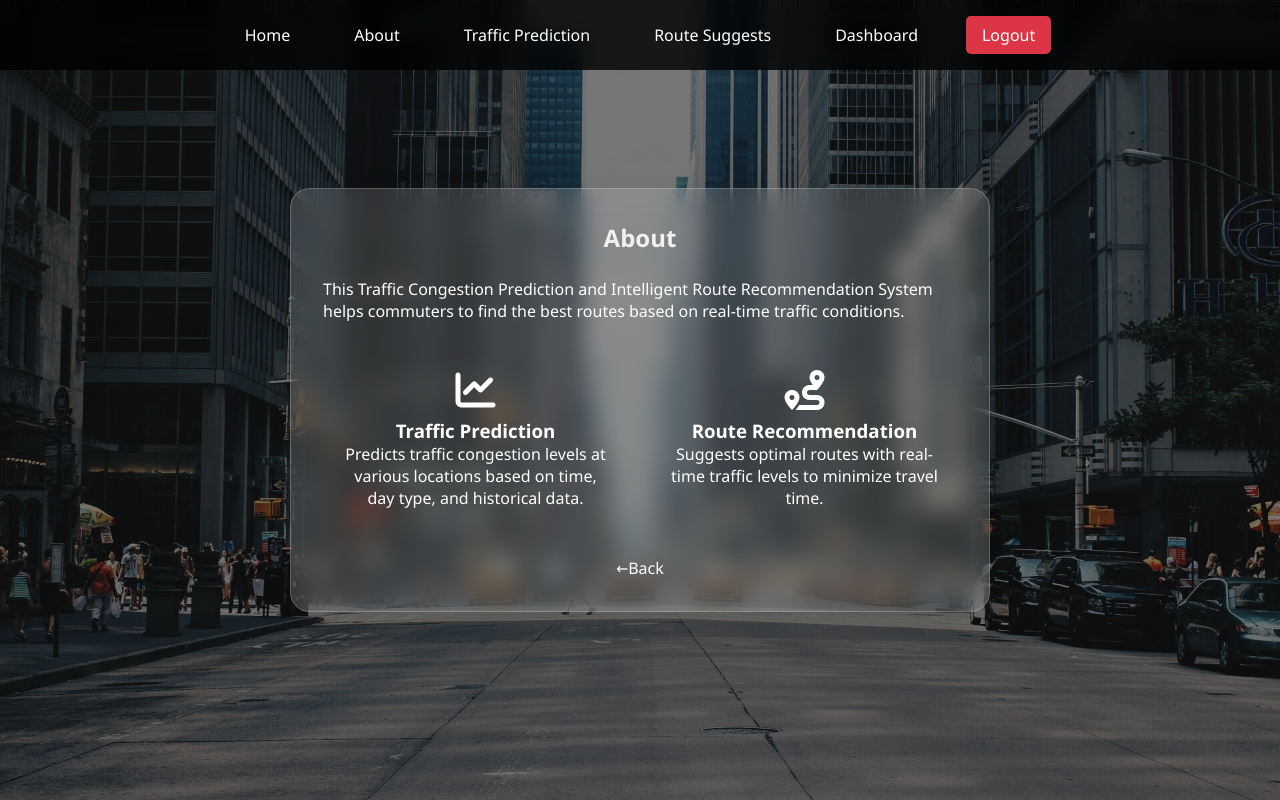
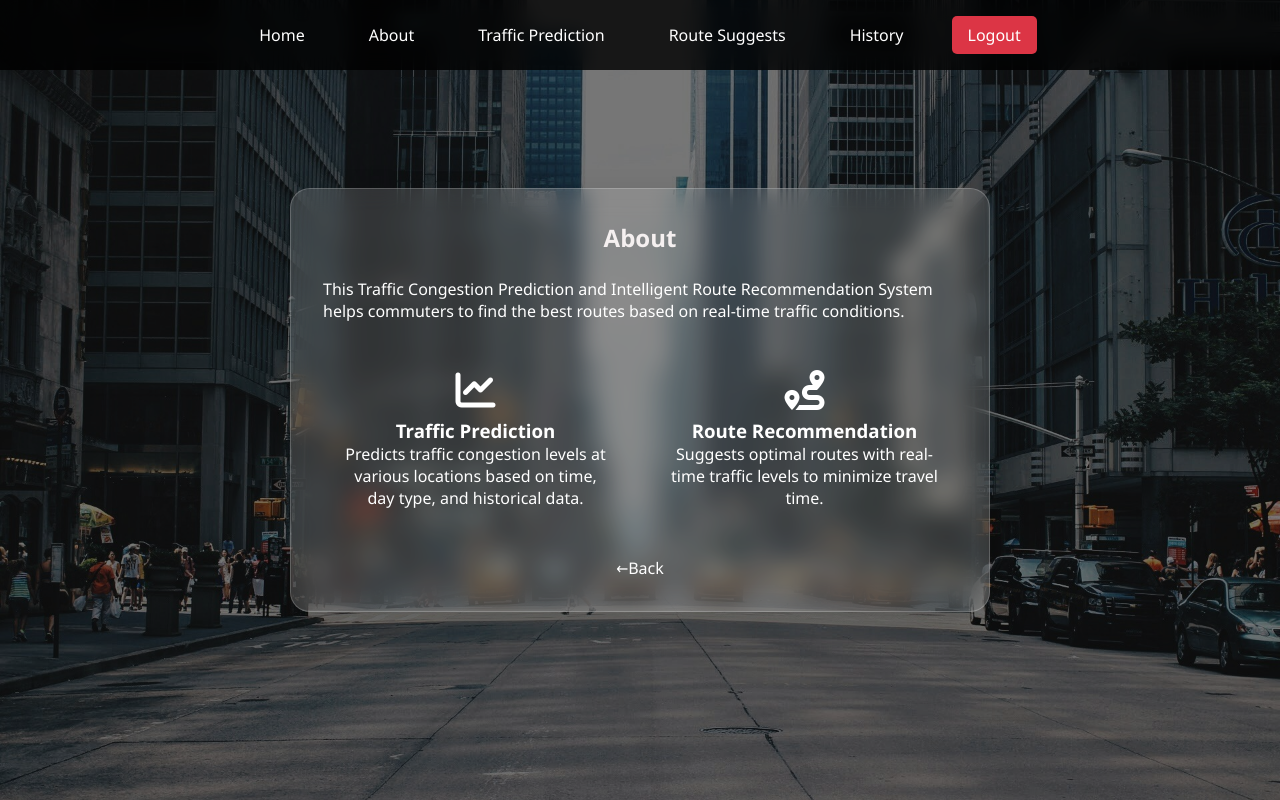
Before and after one commit to Atapakalakoteswari/Traffic_system, a Django app: page /about/ in a window 1280 px wide. Run offline with Django 5.2, Linux system fonts and the light colour scheme; the visitor is signed in with stand-in values (Sample User, id 1).

Commit message:
Added latest project updates

```diff
--- a/traffic_project/traffic_app/templates/traffic_app/base.html
+++ b/traffic_project/traffic_app/templates/traffic_app/base.html
@@ -19,7 +19,7 @@
                 {% if user.is_authenticated %}
                     <a href="{% url 'predict' %}" class="nav-link">Traffic Prediction</a>
                     <a href="{% url 'realtime_navigation' %}" class="nav-link">Route Suggests</a>
-                    <a href="{% url 'history' %}" class="nav-link">Dashboard</a>
+                    <a href="{% url 'history' %}" class="nav-link">History</a>
                     <a href="{% url 'logout' %}" class="nav-link logout-btn">Logout</a>
                 {% else %}
                     <a href="{% url 'login' %}" class="nav-link">Login</a>
```
